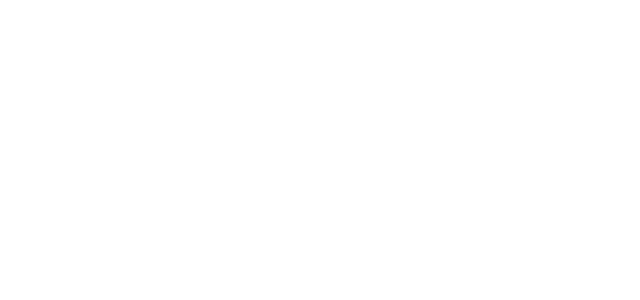
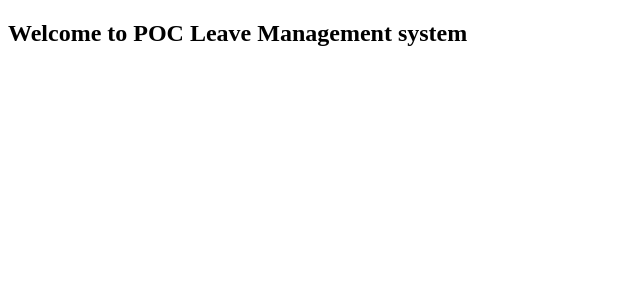
Before and after one commit to u16052642/leaveApp, a Nuxt app: page / in a window 1280 px wide. Shown: the top 300 px of the page, without its empty margins (0-640 px from the left). Built offline with nearby package versions, Linux system fonts and the light colour scheme.

Commit message:
update: add initial page data and styles

```diff
--- a/pages/[[sub]].vue
+++ b/pages/[[sub]].vue
@@ -1,5 +1,5 @@
 # Sub Page for dynamic pages
 <template>
-
+  <div class="sub-pages"><h2>{{$route.params.sub}}</h2></div>
 </template>
 <script setup></script>
--- a/pages/index.vue
+++ b/pages/index.vue
@@ -2,4 +2,4 @@
 
 <template src="./views/main.html"></template>
 <script></script>
-<style></style>
+<style src="./views/main.scss"></style>
--- a/pages/views/main.html
+++ b/pages/views/main.html
@@ -0,0 +1,3 @@
+<section>
+    <h2>Welcome to POC Leave Management system</h2>
+</section>
```
